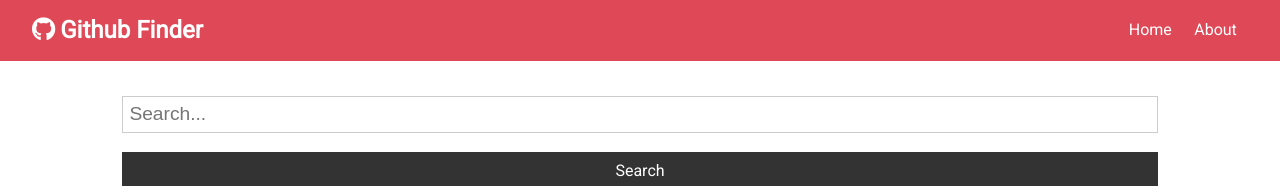
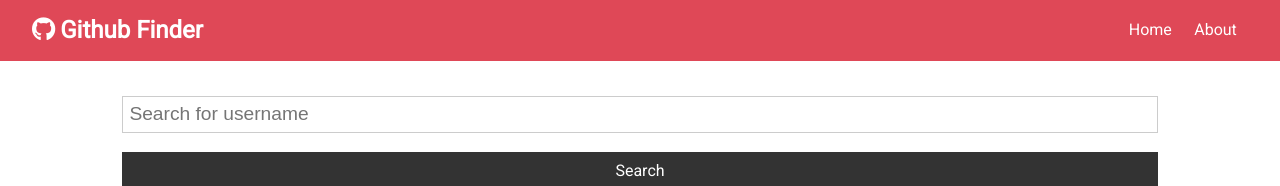
Before and after one commit to adityarfw/github-finder, a React (Create React App) app: page / in a window 1280 px wide. Shown: the top 186 px of the page. Built offline with nearby package versions, Linux system fonts and the light colour scheme; no server answers.

Commit message:
Updated text in search field

```diff
--- a/src/components/users/Search.js
+++ b/src/components/users/Search.js
@@ -36,7 +36,7 @@ const Search = () => {
           onChange={onChange}
           type='text'
           name='text'
-          placeholder='Search...'
+          placeholder='Search for username'
           value={text}
         />
         <input
```
Also changed, not shown: 2 other files (tests, documents, lock files or other folders).
